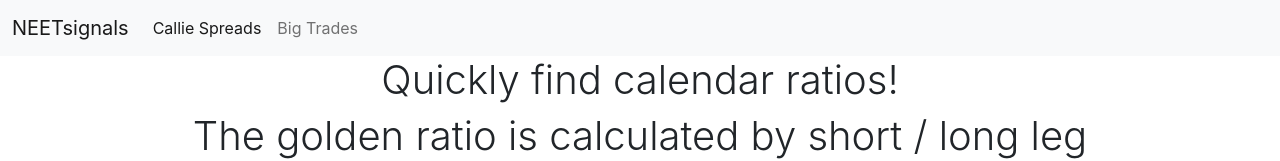
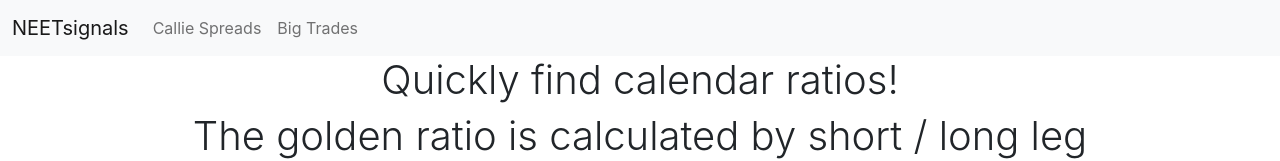
Before and after one commit to epeenphrine/option-scanner, a React (Create React App) app in the folder frontend/: page / in a window 1280 px wide. Shown: the top 161 px of the page. Built offline with nearby package versions, Linux system fonts and the light colour scheme; no server answers.

Commit message:
remove active in navbar

```diff
--- a/frontend/src/components/navbar/Navbar.js
+++ b/frontend/src/components/navbar/Navbar.js
@@ -22,7 +22,7 @@
 					</button>
 					<div className="collapse navbar-collapse" id="navbarNavAltMarkup">
 						<div className="navbar-nav">
-							<Link className="nav-item nav-link active" to="/">
+							<Link className="nav-item nav-link" to="/">
 								Callie Spreads<span className="sr-only" />
 							</Link>
 							<Link className="nav-item nav-link" to="bigTrades">
```
